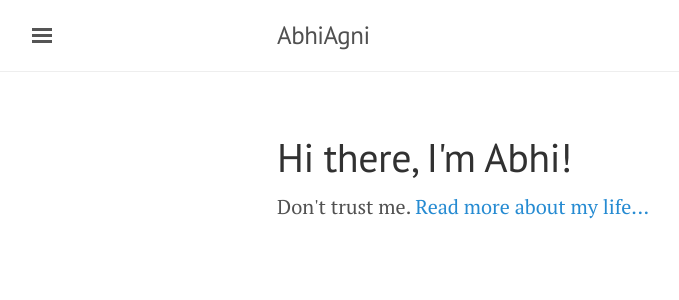
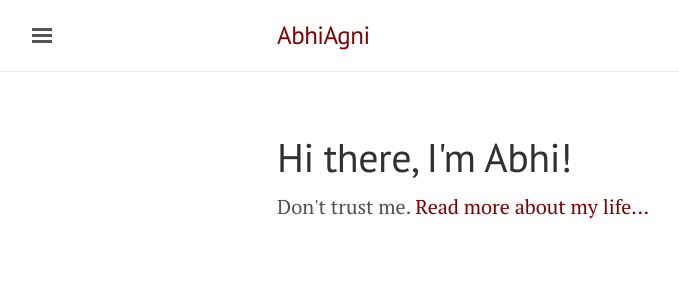
Before and after one commit to abhiagni11/abhiagni11.github.io, a Jekyll site: the page built from index.html, in a window 1280 px wide. Shown: the top 300 px of the page, without its empty margins (3-682 px from the left). Built offline with Jekyll 4.4.1, drawn with Linux system fonts in a browser that asks for light colours; the list of posts is cut into pages by our own code.

Commit message:
Update lanyon.css

```diff
--- a/public/css/lanyon.css
+++ b/public/css/lanyon.css
@@ -537,6 +537,18 @@
   color: #8f5536;
 }
 
+/* Maroon */
+.theme-base-maroon .sidebar,
+.theme-base-maroon .sidebar-toggle:active,
+.theme-base-maroon #sidebar-checkbox:checked ~ .sidebar-toggle {
+  background-color: #800000;
+}
+.theme-base-maroon .container a,
+.theme-base-maroon .sidebar-toggle,
+.theme-base-maroon .related-posts li a:hover {
+  color: #800000;
+}
+
 /* Rainbow */
 .theme-base-0g .sidebar,
 .theme-base-0g .sidebar-toggle:active,
```
